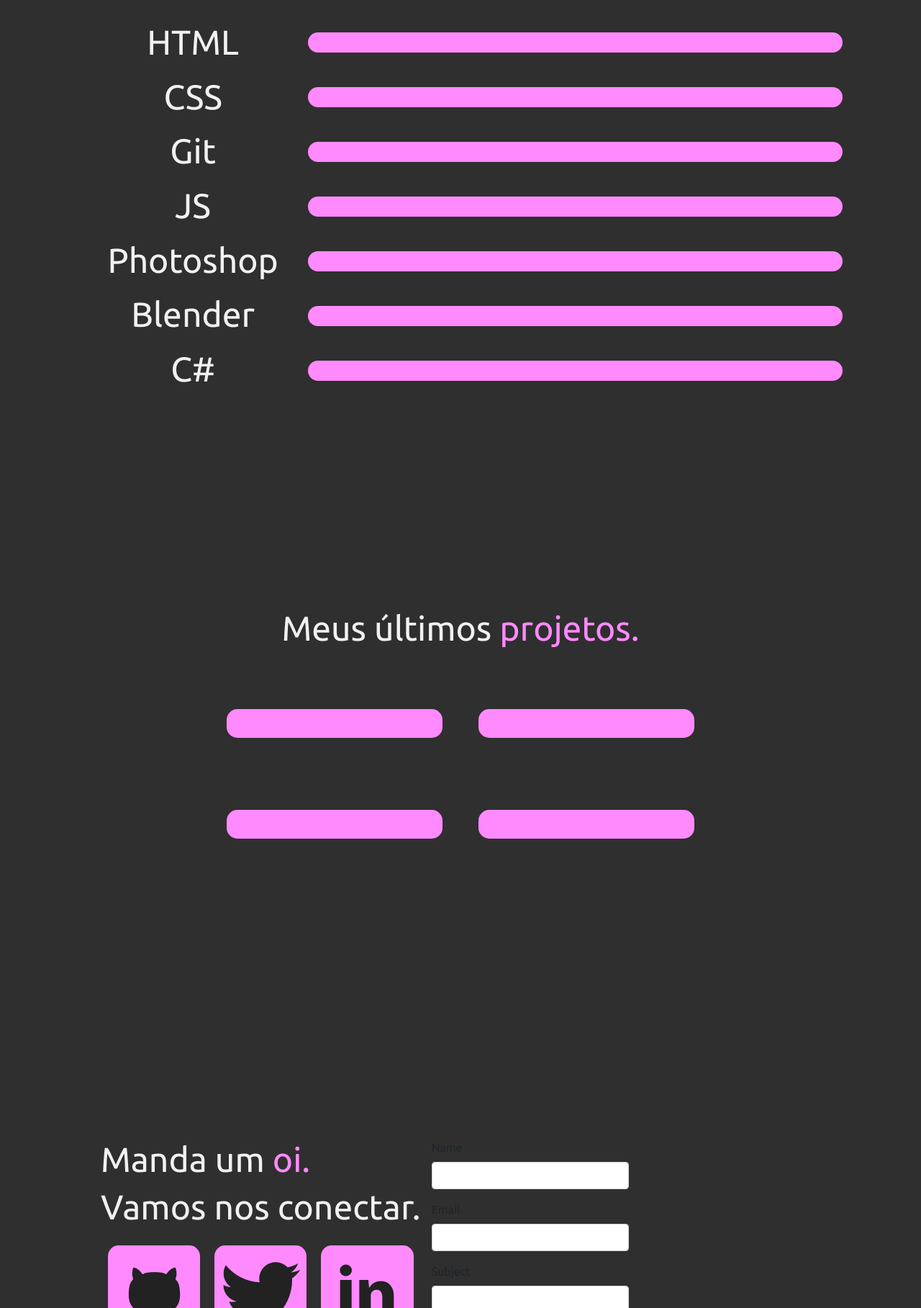
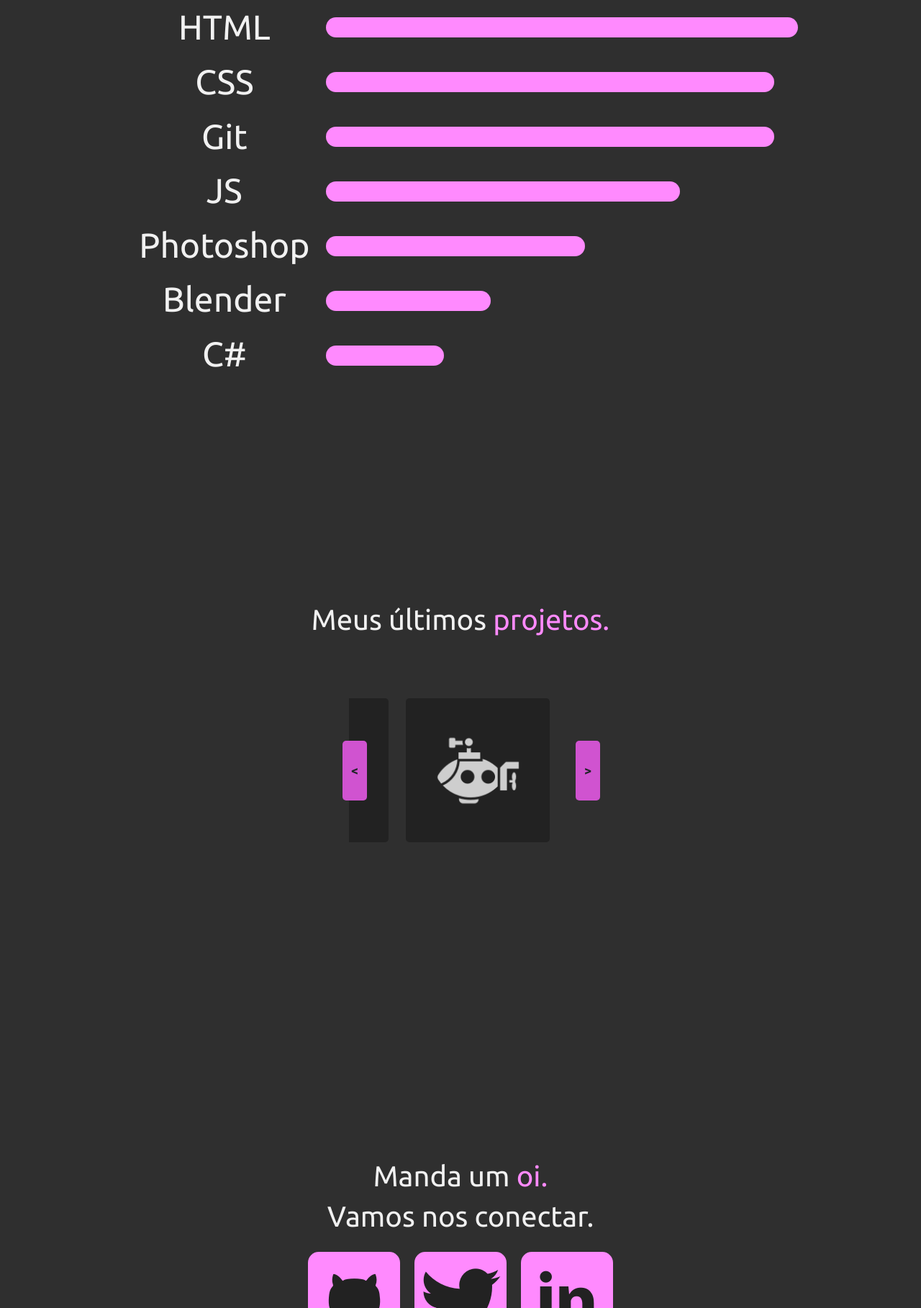
Before and after one commit to baptixta/portfolio-atividade, a website: page index.html in a window 1280 px wide. Shown: the part 983-2800 px from the top of the page at 72% size. Drawn offline with nearby package versions, Linux system fonts and the light colour scheme.

Commit message:
portfolio-atividade | update

```diff
--- /dev/null
+++ b/assets/js/home.js
@@ -0,0 +1,20 @@
+const html = document.querySelector('.html')
+const css = document.querySelector('.css')
+const git = document.querySelector('.git')
+const js = document.querySelector('.js')
+const photoshop = document.querySelector('.photoshop')
+const blender = document.querySelector('.blender')
+const cSharp = document.querySelector('.c-sharp')
+
+
+window.onscroll = () => {
+    if (window.pageYOffset >= 550) {
+        html.style.width = "100%"
+        css.style.width = "95%"
+        git.style.width = "95%"
+        js.style.width = "75%"
+        photoshop.style.width = "55%"
+        blender.style.width = "35%"
+        cSharp.style.width = "25%"
+    }
+}
--- /dev/null
+++ b/assets/js/slider.js
@@ -0,0 +1,42 @@
+const slider = document.querySelector('.slider')
+const slides = document.querySelectorAll('.slide')
+const moveRight = document.querySelector('.right')
+const moveLeft = document.querySelector('.left')
+const bullets = document.querySelectorAll('.bullet')
+let aux = 0
+let index = 0
+
+if (slider) {
+    // Controle pelo clique
+    moveRight.addEventListener('click', () => {
+        if (aux == -420) {
+            slider.classList.add('is-disabled')
+        } else {
+            slider.classList.remove('is-disabled')
+            aux -= 210
+            slider.style.transform = `translateX(${ aux }px)`
+        }
+
+    })
+
+    moveLeft.addEventListener('click', () => {
+        if (aux == 0) {
+            slider.classList.add('is-disabled')
+        }else{
+            slider.classList.remove('is-disabled')
+            aux += 210
+            slider.style.transform = `translateX(${ aux }px)`
+        }
+    })
+
+    // Slides passando sozinhos
+    setInterval(() => {
+        if(aux > -420) {
+            aux -= 210
+            slider.style.transform = `translateX(${ aux }px)`
+        } else{
+            aux = 0
+            slider.style.transform = `translateX(${ aux }px)`
+        }
+    }, 2100)
+}
--- a/assets/stylus/style.styl
+++ b/assets/stylus/style.styl
@@ -18,26 +18,50 @@ section
     height: 100vh
     justify-content: center
 
+.davi-baptista {
+    animation: float 2s ease infinite
+    position: absolute
+    top: 50px
+    width: 120px
+}
+
+@keyframes float
+    0%
+        transform: translateY(0px)
+    50%
+        transform: translateY(-30px)
+    100%
+        transform: translateY(0px)
+
+
 .arrow
-    position: relative
-    &:before
-        background: color-purple
-        bottom: 70px
-        content: ''
-        height: 80px
-        width: 1px
-        position: absolute
-    &:after
-        bottom: 53px
-        color: color-purple
-        content: '▽'
-        position: absolute
+    animation: down 1.8s ease infinite
+    bottom: 50px;
+    position: absolute
+    transition: all .4s ease
 
+@keyframes down
+    0%
+        opacity: 0
+
+    100%
+        opacity: 1
+        transform: translateY(30px)
+
+
+
+.purple {
+    color: color-purple
+}
 
 .text
     color: color-white
-    font-size: 48px
-    overflow: hidden
+    font-size: 40px
+    text-align: center
+    ~/-main
+        color: color-white
+        letter-spacing: 8px;
+        text-align: center
     ~/-skills
         color: color-white
         font-size: 48px
@@ -46,11 +70,12 @@ section
     span
         color: color-purple
         position: relative
+        transition: all .4s ease
 
 .skills
     display: flex
-    margin-top: 5rem
-    width: 85%
+    margin-top: 3rem
+    width: 75%
     ~/-text
         align-self: center
         width: 30%
@@ -65,7 +90,10 @@ section
     height: 10px
     margin: 21px auto
     padding: 14px 0px
-    width: 100%
+    transition: all 2s ease
+
+.html, .css, .git, .js, .photoshop, .blender, .c-sharp
+    width: 0
 
 .portfolio
     display: flex
@@ -90,4 +118,105 @@ section
 
 .contato
     display: flex
-    width: 80%
+
+
+    /* Slider */
+
+.container-slider
+    align-items: center
+    display: flex
+    flex-direction: column
+    justify-content: center
+
+
+h1
+    color: #222
+    font: 600 3rem 'Roboto'
+    letter-spacing: 1.5px
+    margin-bottom: 1rem
+
+
+.wrapper
+    align-items: center
+    display: flex
+    justify-content: center
+    overflow: hidden
+    width: 310px
+
+
+.slider
+    align-items: center
+    display: flex
+    justify-content: center
+    left: 220px
+    padding: 15px
+    position: relative
+    transition: all .5s ease
+
+
+.slide
+    align-items: center
+    background: #222
+    border-radius: 5px
+    color: #d053d0
+    display: flex;
+    font: 600 3rem 'Roboto'
+    height: 200px
+    justify-content: center
+    margin: 12px
+    position: relative
+    width: 200px
+
+    img
+        width: 125px
+
+
+.commands
+    align-items: center
+    display: flex
+    font: 600 1.2rem 'Roboto'
+    justify-content: center
+    position: absolute
+
+
+.command
+    background: #d053d0
+    border-radius: 5px
+    padding: 30px 12px
+    position: absolute
+    transition: all .4s ease
+
+
+.command:hover
+    cursor: pointer
+    background: #ff62ff
+
+
+.right
+    left: 160px
+
+
+.right::after
+    content: '>'
+    height: 10px
+    position: relative
+    width: 10px
+
+
+.left
+    right: 130px
+
+
+.left:after
+    content: '<'
+    height: 10px
+    position: relative
+    width: 10px
+
+
+.is-disabled
+    pointer-events: none
+
+
+.is-active
+    background: #ff62ff
--- a/index.html
+++ b/index.html
@@ -10,10 +10,15 @@
 </head>
 <body>
     <div class="container-fluid">
-        <section class="arrow">
-            <h1 class="text">Olá, eu sou o <span>Davi.</span></h1>
-            <h2 class="text">Sou desenvolvedor front-end e crio games.</h2>
+        <section>
+            <img src="dist/img/davi-baptista.png" alt="Davi Baptista" class="davi-baptista">
+
+            <h1 class="text-main">Olá, eu sou o <span class="purple">DAVI.</span></h1>
+            <h2 class="text">Sou front-end</h2>
+            <h2 class="text">Crio games.</h2>
             <h2 class="text">Prazer em conhecê-lo.</h2>
+
+            <img src="dist/img/arrow.png" alt="Arrow Icon" class="arrow">
         </section>
 
         <section>
@@ -31,13 +36,33 @@
                 </div>
 
                 <div class="skills-graph">
-                    <div class="graph"></div>
-                    <div class="graph"></div>
-                    <div class="graph"></div>
-                    <div class="graph"></div>
-                    <div class="graph"></div>
-                    <div class="graph"></div>
-                    <div class="graph"></div>
+                    <div>
+                        <div class="graph html"></div>
+                    </div>
+
+                    <div>
+                        <div class="graph css"></div>
+                    </div>
+
+                    <div>
+                        <div class="graph git"></div>
+                    </div>
+
+                    <div>
+                        <div class="graph js"></div>
+                    </div>
+
+                    <div>
+                        <div class="graph photoshop"></div>
+                    </div>
+
+                    <div>
+                        <div class="graph blender"></div>
+                    </div>
+
+                    <div>
+                        <div class="graph c-sharp"></div>
+                    </div>
                 </div>
             </div>
         </section>
@@ -46,22 +71,34 @@
             <h2 class="text">Meus últimos <span>projetos.</span></h2>
 
             <div class="portfolio">
-                <div class="portfolio-box">
+                <div class="container-slider">
 
-                </div>
+                    <div class="wrapper">
+                        <div class="slider">
+                            <div class="slide">
+                                <a href="https://studio.gokeyd.com/" target="_blank">
+                                    <img src="dist/img/logo-keyd-studio.png" alt="Site Keyd Studio">
+                                </a>
+                            </div>
 
-                <div class="portfolio-box">
+                            <div class="slide">
+                                <a href="https://github.com/baptixta" target="_blank">
+                                    <img src="dist/img/github.png" alt="Github">
+                                </a>
+                            </div>
 
-                </div>
-            </div>
+                            <div class="slide">
+                                <a href="https://itch.io/baptixta" target="_blank">
+                                    <img src="dist/img/submarine.png" alt="Itch.io">
+                                </a>
+                            </div>
+                        </div>
 
-            <div class="portfolio">
-                <div class="portfolio-box">
-
-                </div>
-
-                <div class="portfolio-box">
-
+                        <div class="commands">
+                                <div class="command right"></div>
+                                <div class="command left"></div>
+                        </div>
+                    </div>
                 </div>
             </div>
         </section>
@@ -98,46 +135,12 @@
                         </a>
                     </div>
                 </div>
-
-                <div>
-                        <div class="col-md-12">
-                            <form role="form" method="post" id="contactForm" name="contact-form" data-toggle="validator">
-                                <div class="form-group label-floating">
-                                <label class="control-label" for="name">Name</label>
-                                <input class="form-control" id="name" type="text" name="name" required data-error="Please enter your name">
-                                <div class="help-block with-errors"></div>
-                                </div>
-                                <div class="form-group label-floating">
-                                <label class="control-label" for="email">Email</label>
-                                <input class="form-control" id="email" type="email" name="email" required data-error="Please enter your Email">
-                                <div class="help-block with-errors"></div>
-                                </div>
-                                <!-- Subject -->
-                                <div class="form-group label-floating">
-                                <label class="control-label">Subject</label>
-                                <input class="form-control" id="msg_subject" type="text" name="subject" required data-error="Please enter your message subject">
-                                <div class="help-block with-errors"></div>
-                                </div>
-                                <!-- Message -->
-                                <div class="form-group label-floating">
-                                    <label for="message" class="control-label">Message</label>
-                                    <textarea class="form-control" rows="3" id="message" name="message" required data-error="Write your message"></textarea>
-                                    <div class="help-block with-errors"></div>
-                                </div>
-                                <!-- Form Submit -->
-                                <div class="form-submit mt-5">
-                                    <button class="btn btn-common" type="submit" id="form-submit"><i class="material-icons mdi mdi-message-outline"></i> Send Message</button>
-                                    <div id="msgSubmit" class="h3 text-center hidden"></div>
-                                    <div class="clearfix"></div>
-                                </div>
-                            </form>
-                        </div>
-                </div>
             </div>
         </section>
     </div>
 
-
+    <script src="assets/js/home.js"></script>
+    <script src="assets/js/slider.js"></script>
     <script src="https://code.jquery.com/jquery-3.3.1.slim.min.js" integrity="sha384-q8i/X+965DzO0rT7abK41JStQIAqVgRVzpbzo5smXKp4YfRvH+8abtTE1Pi6jizo" crossorigin="anonymous"></script>
     <script src="https://cdnjs.cloudflare.com/ajax/libs/popper.js/1.14.7/umd/popper.min.js" integrity="sha384-UO2eT0CpHqdSJQ6hJty5KVphtPhzWj9WO1clHTMGa3JDZwrnQq4sF86dIHNDz0W1" crossorigin="anonymous"></script>
     <script src="https://stackpath.bootstrapcdn.com/bootstrap/4.3.1/js/bootstrap.min.js" integrity="sha384-JjSmVgyd0p3pXB1rRibZUAYoIIy6OrQ6VrjIEaFf/nJGzIxFDsf4x0xIM+B07jRM" crossorigin="anonymous"></script>
--- a/package.json
+++ b/package.json
@@ -17,6 +17,7 @@
   },
   "homepage": "https://github.com/baptixta/portfolio-atividade#readme",
   "dependencies": {
-    "npm": "^6.11.2"
+    "npm": "^6.11.2",
+    "stylus": "^0.54.7"
   }
 }
```
Also changed, not shown: assets/css/style.css, dist/img/arrow.png (added), dist/img/davi-baptista.png (added), dist/img/github.png (added), dist/img/logo-keyd-studio.png (added), dist/img/submarine.png (added), 1 other file.
